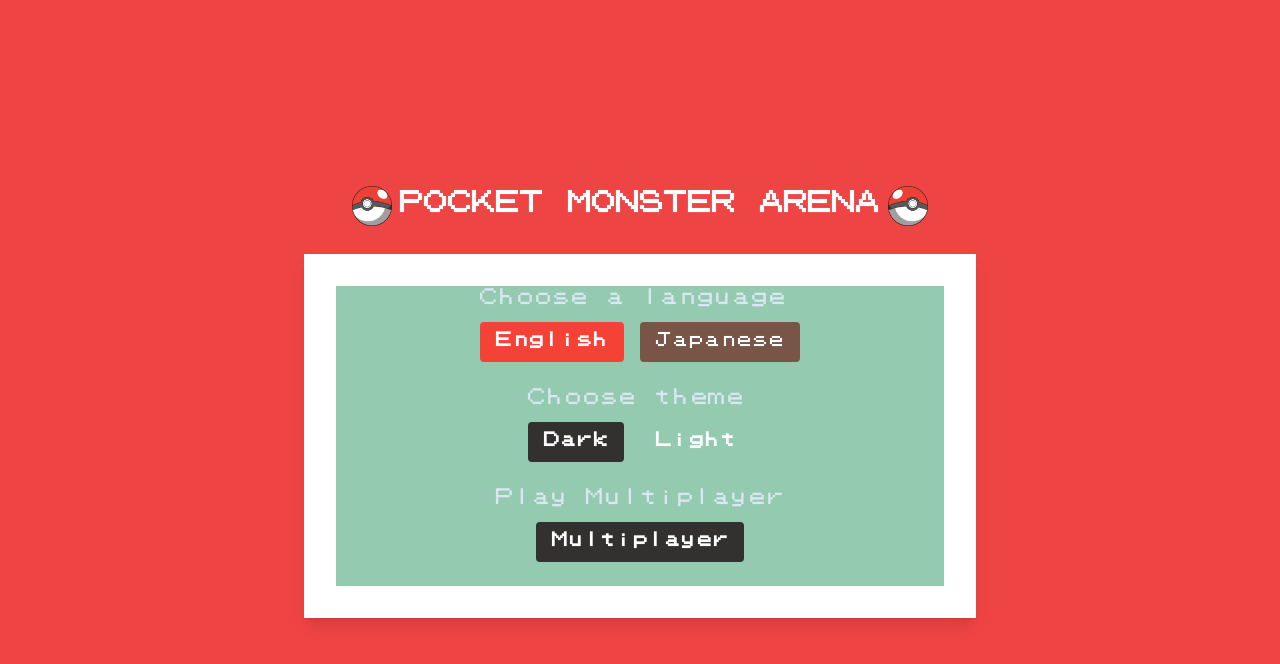
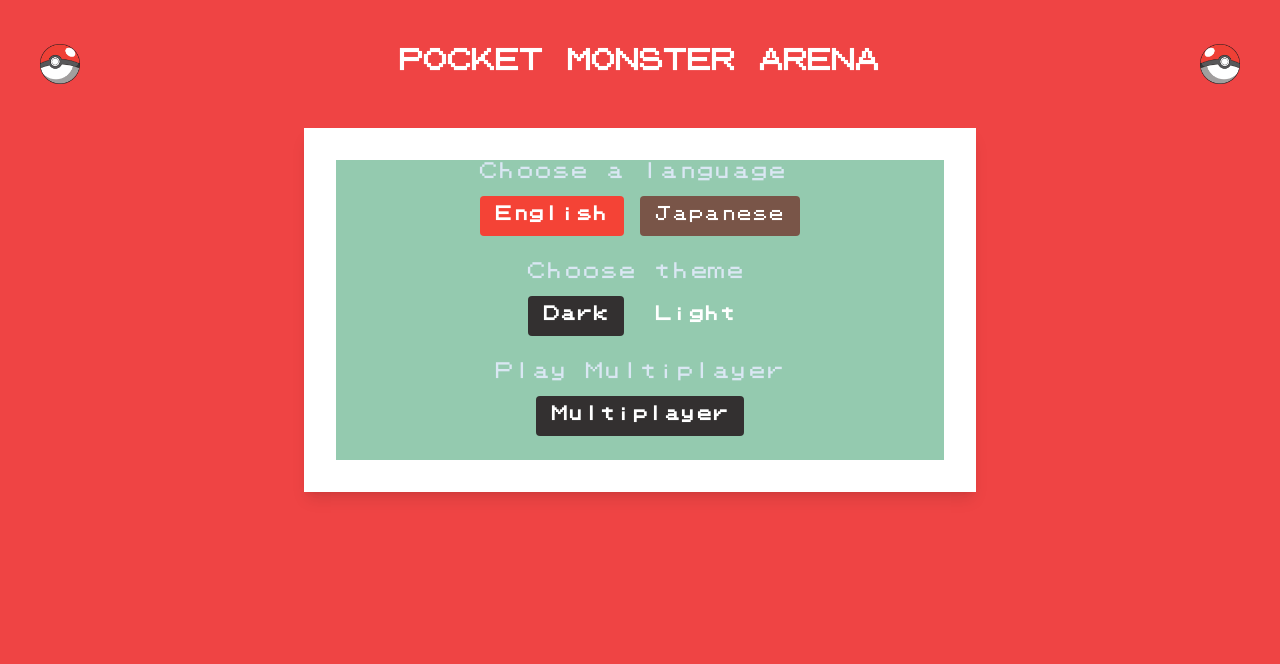
Before and after one commit to tejeoner34/next-pocket-monster-arena, a Next.js app: page /en in a window 1280 px wide. Shown: the top 664 px of the page. Built offline with nearby package versions, Linux system fonts and the light colour scheme.

Commit message:
feat: create rival pokemon component and layout for arena

```diff
--- /dev/null
+++ b/src/app/[lang]/arena/layout.tsx
@@ -0,0 +1,7 @@
+export default function Layout({ children }: { children: React.ReactNode }) {
+  return (
+    <div className="max-w-[1000px]  m-4 flex flex-col justify-center gap-4 relative border-[10px] border-solid border-white">
+      {children}
+    </div>
+  );
+}
--- a/src/app/[lang]/arena/page.tsx
+++ b/src/app/[lang]/arena/page.tsx
@@ -1,17 +1,17 @@
 'use client';
 import { useArena } from '@/app/hooks/useArena';
 import PokemonInfo from '@/app/ui/components/pokemon-info.component';
+import RivalPokemonInfo from '@/app/ui/components/rival-pokemon-info.component';
 
-export default function Arena() {
+export default function Page() {
   const { arenaData } = useArena();
 
   return (
-    <div className="max-w-[1000px] mx-auto p-4 flex flex-col justify-center gap-4 relative">
     <div className="relative overflow-hidden h-[540px] rounded bg-gradient-to-b from-[#242400] to-[#DDECE0] pt-4">
       {arenaData.myPokemon && arenaData.rivalPokemon && (
         <>
           <div className="flex flex-row-reverse justify-around">
-              <PokemonInfo pokemon={arenaData.rivalPokemon} />
+            <RivalPokemonInfo pokemon={arenaData.rivalPokemon} />
           </div>
           <div className="flex justify-around items-center w-full">
             <PokemonInfo pokemon={arenaData.myPokemon} />
@@ -75,6 +75,5 @@
           ))}
         </div> */}
     </div>
-    </div>
   );
 }
--- a/src/app/[lang]/layout.tsx
+++ b/src/app/[lang]/layout.tsx
@@ -4,6 +4,7 @@
 import { pokemon } from '../ui/fonts';
 import { ThemeContextProvider } from '../context/theme-context';
 import ReactQueryProvider from '../context/query-client';
+import Header from '../ui/components/header';
 
 const geistSans = Geist({
   variable: '--font-geist-sans',
@@ -28,8 +29,9 @@
   return (
     <html lang="en">
       <body
-        className={`${pokemon.className} ${geistSans.variable} ${geistMono.variable} antialiased`}
+        className={`${pokemon.className} ${geistSans.variable} ${geistMono.variable} antialiased min-h-screen`}
       >
+        <Header />
         <ReactQueryProvider>
           <ThemeContextProvider>{children}</ThemeContextProvider>
         </ReactQueryProvider>
--- a/src/app/[lang]/page.tsx
+++ b/src/app/[lang]/page.tsx
@@ -1,13 +1,11 @@
 import { getDictionary } from './dictionaries';
 import Link from 'next/link';
 import ThemeButtons from '../ui/components/theme-buttons';
-import Header from '../ui/components/header';
 
 export default async function Home({ params: { lang } }: { params: { lang: string } }) {
   const { home } = await getDictionary(lang);
   return (
-    <div className=" flex flex-col items-center justify-center min-h-screen">
-      <Header />
+    <div className=" flex flex-col items-center justify-center h-full">
       <div className="bg-foreground shadow-lg p-8 w-full max-w-2xl">
         <div className="flex flex-col justify-center items-center bg-backgroundSecondary">
           <div className="mb-6">
--- a/src/app/ui/components/header.tsx
+++ b/src/app/ui/components/header.tsx
@@ -4,7 +4,8 @@
 
 export default function Header() {
   return (
-    <Link href="/" className="flex justify-between items-center mb-6">
+    <div className="p-10">
+      <Link href="/" className="flex justify-between items-center">
         <Image
           src="/img/pokeball.png"
           alt="Pokeball"
@@ -13,7 +14,14 @@
           height={40}
         />
         <h1 className="text-2xl font-bold m-2">POCKET MONSTER ARENA</h1>
-      <Image src="/img/pokeball.png" alt="Pokeball" className="w-10 h-10" width={40} height={40} />
+        <Image
+          src="/img/pokeball.png"
+          alt="Pokeball"
+          className="w-10 h-10"
+          width={40}
+          height={40}
+        />
       </Link>
+    </div>
   );
 }
--- a/src/app/ui/components/lifebar.component.tsx
+++ b/src/app/ui/components/lifebar.component.tsx
@@ -13,7 +13,13 @@
   }
 };
 
-export default function Lifebar({ pokemon }: { pokemon: PokemonArena }) {
+export default function Lifebar({
+  pokemon,
+  showLifePoints = true,
+}: {
+  pokemon: PokemonArena;
+  showLifePoints?: boolean;
+}) {
   return (
     <div className="w-full min-h-[100px] max-w-[350px] bg-[#f5f6da] flex flex-col justify-evenly items-center border-[7px] border-gray-600 rounded-tl-[20px] rounded-tr-[5px] rounded-br-[20px] rounded-bl-[2px] z-10">
       <div className="text-center">
@@ -34,11 +40,13 @@
         </div>
       </div>
 
-      <div className="text-black">
-        <p>
-          {pokemon.currentHealth}/{pokemon.hp}
-        </p>
-      </div>
+      {showLifePoints && (
+        <div className="text-black">
+          <p>
+            {pokemon.currentHealth}/{pokemon.hp}
+          </p>
+        </div>
+      )}
     </div>
   );
 }
--- /dev/null
+++ b/src/app/ui/components/rival-pokemon-info.component.tsx
@@ -0,0 +1,16 @@
+import { PokemonArena } from '@/app/hooks/useArena';
+import Lifebar from './lifebar.component';
+import PokemonSprite from './pokemon-sprite.component';
+
+type PokemonInfoProps = {
+  pokemon: PokemonArena;
+};
+
+export default function RivalPokemonInfo({ pokemon }: PokemonInfoProps) {
+  return (
+    <div className="flex w-full items-start relative justify-around">
+      <Lifebar pokemon={pokemon} showLifePoints={false} />
+      <PokemonSprite sprite={pokemon.sprites.front_default} />
+    </div>
+  );
+}
```
Lines whose indentation alone changed are shown as unchanged.
